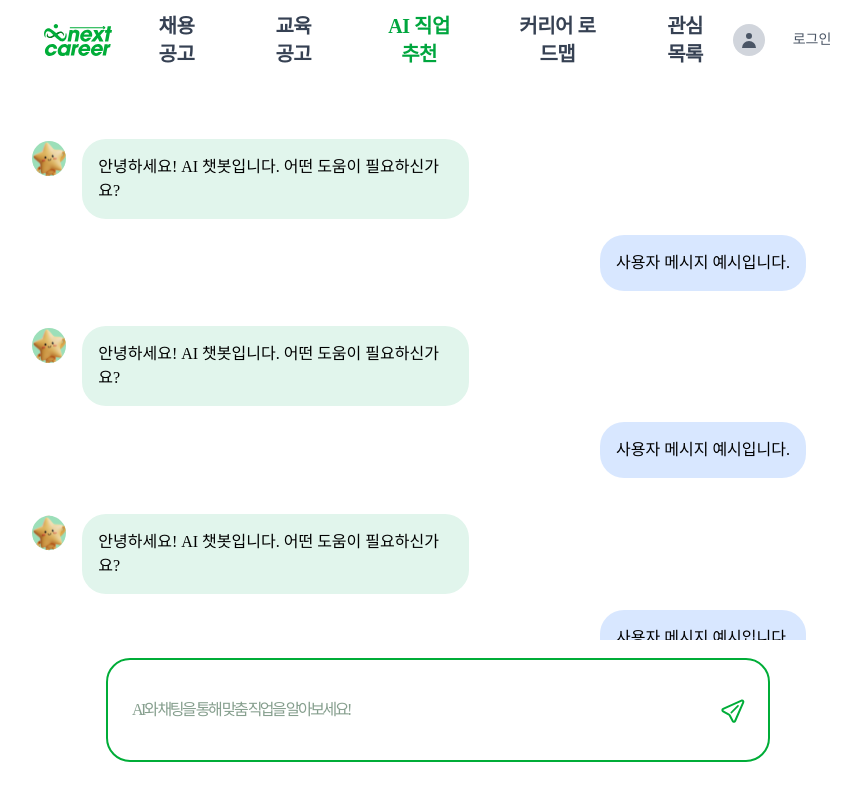
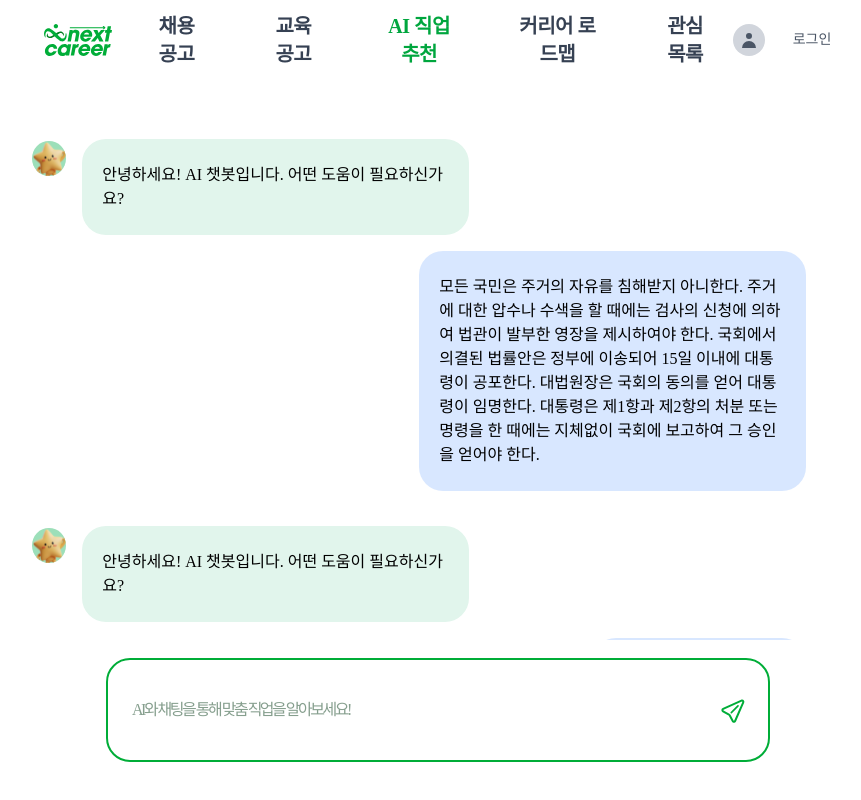
Before and after one commit to seyun31/2025_SEASONTHON_TEAM_42_FE, a Next.js app: page /ai-chat in a window 1280 px wide. Shown: the whole page, without its empty margins (202-1063 px from the left). Built offline with nearby package versions, Linux system fonts and the light colour scheme; a web font is replaced by a local one.

Commit message:
feat: MessageOption 컴포넌트 추가 및 MessageItem 글씨에 따른 크기 조절 레이아웃 적용

```diff
--- a/src/components/chat/MessageItem.tsx
+++ b/src/components/chat/MessageItem.tsx
@@ -23,7 +23,7 @@ export default function MessageItem({
         />
       )}
       <div
-        className={`max-w-[30.21vw] max-h-[15.56vh] rounded-[24px] p-4 ${
+        className={`max-w-[30.21vw] rounded-[24px] pt-6 pb-6 pl-5 pr-5 ${
           isBot ? 'bg-primary-20 text-chat-message' : 'text-chat-message'
         }`}
         style={!isBot ? { backgroundColor: '#9FC2FF66' } : {}}
--- a/src/components/chat/MessageOption.tsx
+++ b/src/components/chat/MessageOption.tsx
@@ -0,0 +1,7 @@
+export default function MessageOption() {
+  return (
+    <div className="flex border-2 border-primary-90 rounded-[24px] overflow-hidden w-[51.875vw] h-[12.96vh] relative">
+      혼자서
+    </div>
+  );
+}
--- a/src/components/chat/MessageSection.tsx
+++ b/src/components/chat/MessageSection.tsx
@@ -10,7 +10,11 @@ export default function MessageSection() {
         />
       </div>
       <div className="flex justify-end">
-        <MessageItem message="사용자 메시지 예시입니다." isBot={false} />
+        <MessageItem
+          message="모든 국민은 주거의 자유를 침해받지 아니한다. 주거에 대한 압수나 수색을 할 때에는 검사의 신청에 의하여 법관이 발부한 영장을 제시하여야 한다. 국회에서 의결된 법률안은 정부에 이송되어 15일 이내에 대통령이 공포한다.
+                              대법원장은 국회의 동의를 얻어 대통령이 임명한다. 대통령은 제1항과 제2항의 처분 또는 명령을 한 때에는 지체없이 국회에 보고하여 그 승인을 얻어야 한다."
+          isBot={false}
+        />
       </div>
       <div className="flex justify-start">
         <MessageItem
```
